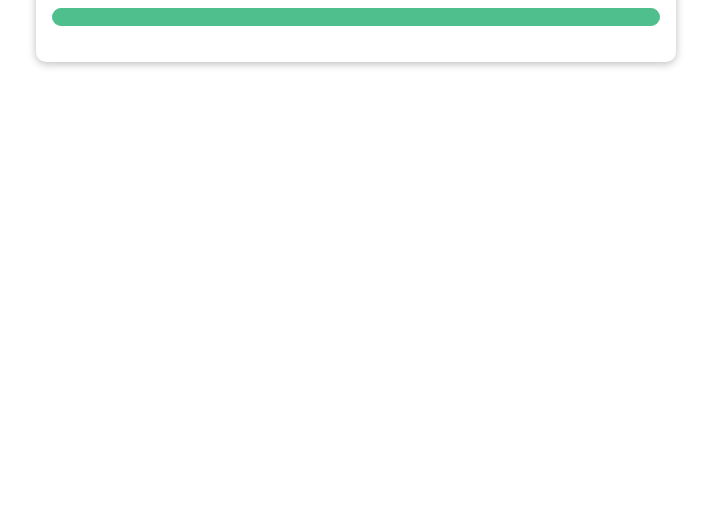
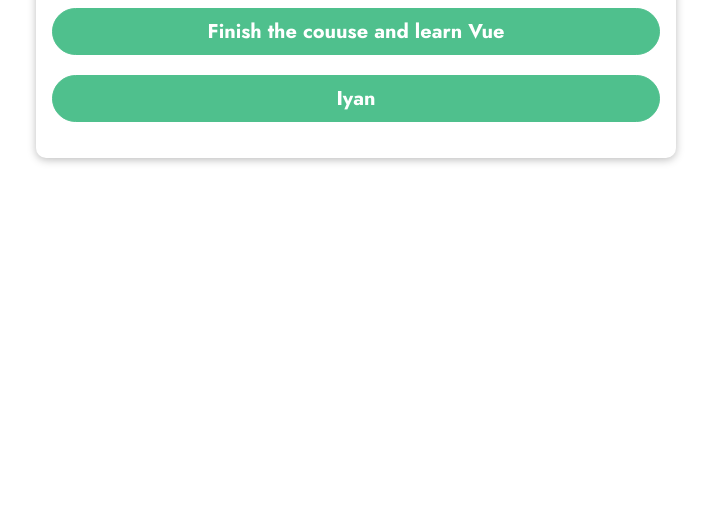
Before and after one commit to IyanTheekshana/LearningVue, a plain HTML site: page basics-01-starting-code/index.html in a window 1280 px wide. Shown: the part 295-800 px from the top of the page, without its empty margins (284-995 px from the left). Drawn offline with nearby package versions, Linux system fonts and the light colour scheme.

Commit message:
Interpolation and Data Binding

```diff
--- a/basics-01-starting-code/app.js
+++ b/basics-01-starting-code/app.js
@@ -2,6 +2,9 @@ const app = Vue.createApp({
   data() {
     return {
       courseGoal: "Finish the couuse and learn Vue",
+      courseObj: {
+        name: "Iyan",
+      },
     };
   },
 });
--- a/basics-01-starting-code/index.html
+++ b/basics-01-starting-code/index.html
@@ -18,7 +18,8 @@
     </header>
     <section id="user-goal">
       <h2>My Course Goal</h2>
-      <p></p>
+      <p>{{ courseGoal }}</p>
+      <p>{{ courseObj.name }}</p>
     </section>
 
     <script src="https://unpkg.com/vue@3/dist/vue.global.js"></script>
```
